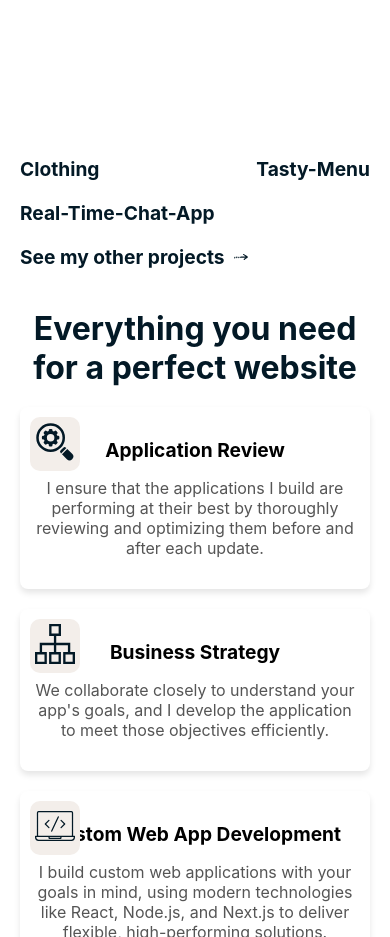
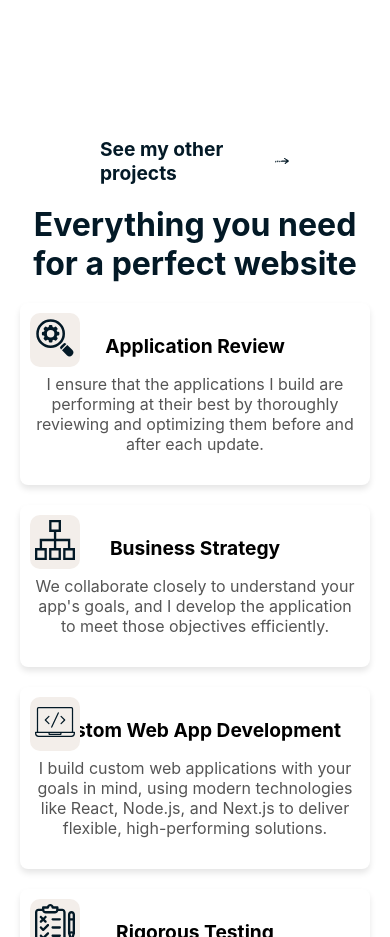
Before and after one commit to AbdallahSHILI/My_Portfolio, a React (Create React App) app: page / in a window 390 px wide. Shown: the part 960-1897 px from the top of the page. Built offline with nearby package versions, Linux system fonts and the light colour scheme.

Commit message:
Add Link to ProjectList and enhance responsiveness

```diff
--- a/src/Pages/Home/ProjectList/projectList.jsx
+++ b/src/Pages/Home/ProjectList/projectList.jsx
@@ -1,6 +1,7 @@
 import React from "react";
 import style from "./projectList.module.css";
 import arrow from "../../../Components/Assests/Flech.svg";
+import { Link } from "react-router-dom";
 
 const ProjectList = () => {
   return (
@@ -8,10 +9,12 @@ const ProjectList = () => {
       <div className={style.projectItem}>Clothing</div>
       <div className={style.projectItem}>Tasty-Menu</div>
       <div className={style.projectItem}>Real-Time-Chat-App</div>
-      <div className={style.projectItem}>
-        See my other projects
-        <img src={arrow} alt="arrow" className={style.arrowIcon} />
-      </div>
+      <Link to="/Projects" className={style.link}>
+        <div className={style.projectItem}>
+          See my other projects
+          <img src={arrow} alt="arrow" className={style.arrowIcon} />
+        </div>
+      </Link>
     </div>
   );
 };
--- a/src/Pages/Home/ProjectList/projectList.module.css
+++ b/src/Pages/Home/ProjectList/projectList.module.css
@@ -4,7 +4,7 @@
   align-items: center; /* Vertically center items */
   flex-wrap: wrap; /* Ensure responsiveness */
   gap: 20px; /* Spacing between items */
-  padding: 20px; /* Padding around the container */
+  margin: auto 100px;
 }
 
 .projectItem {
@@ -43,3 +43,20 @@
 .projectItem:hover .arrowIcon {
   transform: translateX(5px); /* Move icon slightly on hover */
 }
+
+.link {
+  text-decoration: none !important; /* Remove underline from the link */
+}
+
+/* Media query for 1000px screen width */
+@media (max-width: 1000px) {
+  .projectItem {
+    display: none; /* Hide all project items */
+  }
+  .projectItem:last-child {
+    display: flex; /* Show only the last project item */
+    justify-content: center; /* Center the last project item */
+    align-items: center; /* Center the last project item vertically */
+    margin: auto; /* Center the last project item horizontally */
+  }
+}
--- a/src/Pages/Home/Services/FindMoreServices/moreServices.jsx
+++ b/src/Pages/Home/Services/FindMoreServices/moreServices.jsx
@@ -6,7 +6,7 @@ import flechIcon from "../../../../Components/Assests/Flech.svg";
 const MoreServices = () => {
   return (
     <div className="more-services-container">
-      <Link to="/services" className="more-services-link">
+      <Link to="/Services" className="more-services-link">
         Find out more about my services
         <img src={flechIcon} alt="Right Arrow" className="right-arrow" />
       </Link>
```
